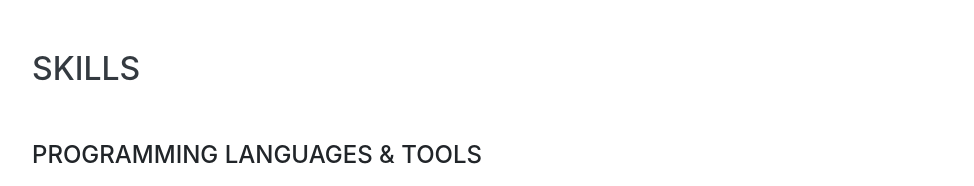
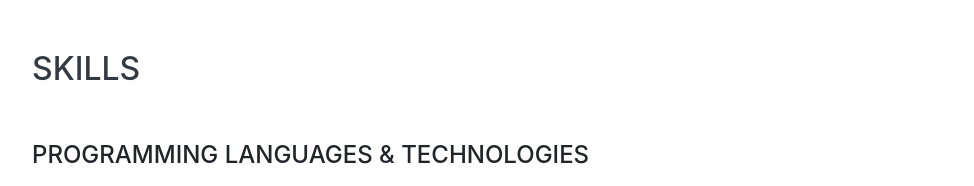
Before and after one commit to sajidlpu1/My-e-Resume, a website with bundled scripts: page index.html in a window 1280 px wide. Shown: the part 2680-2866 px from the top of the page, without its empty margins (288-1262 px from the left). Built offline with nearby package versions, Linux system fonts and the light colour scheme; a web font is replaced by a local one.

Commit message:
Update index.html

```diff
--- a/index.html
+++ b/index.html
@@ -192,7 +192,7 @@
       <div class="w-100">
         <h2 class="mb-5">Skills</h2>
 
-        <div class="subheading mb-3">Programming Languages &amp; Tools</div>
+        <div class="subheading mb-3">Programming Languages &amp; Technologies</div>
         <ul class="list-inline dev-icons">
           <li class="list-inline-item">
             <i class="fab fa-react"></i>
```
